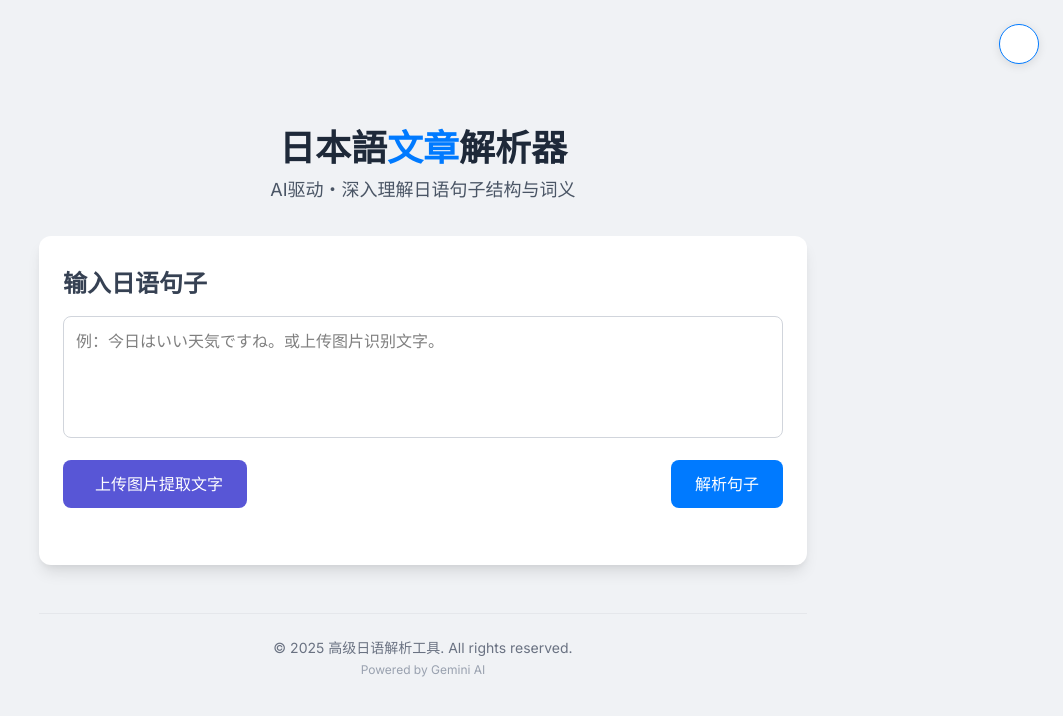
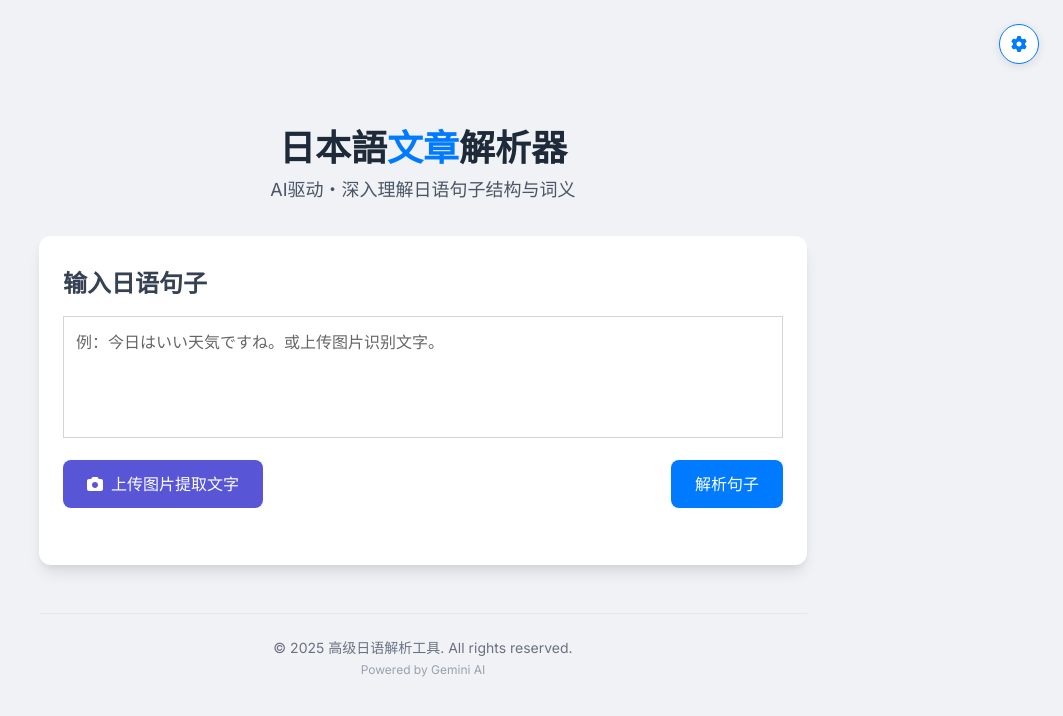
Before and after one commit to walkerwzy/japanese-analyzer, a Next.js app: page / in a window 1280 px wide. Shown: the top 716 px of the page, without its empty margins (217-1280 px from the left). Built offline with nearby package versions, Linux system fonts and the light colour scheme; no server answers.

Commit message:
继续修复safari

```diff
--- a/app/components/InputSection.tsx
+++ b/app/components/InputSection.tsx
@@ -1,7 +1,15 @@
 'use client';
 
-import { useState } from 'react';
+import { useState, useEffect } from 'react';
 import { extractTextFromImage, streamExtractTextFromImage } from '../services/api';
+
+// 添加内联样式
+const placeholderStyle = `
+  #japaneseInput::placeholder {
+    color: rgba(0, 0, 0, 0.4) !important;
+    opacity: 0.6 !important;
+  }
+`;
 
 interface InputSectionProps {
   onAnalyze: (text: string) => void;
@@ -147,16 +155,26 @@
 
   return (
     <div className="premium-card">
+      <style dangerouslySetInnerHTML={{ __html: placeholderStyle }} />
       <h2 className="text-xl sm:text-2xl font-semibold text-gray-700 mb-3 sm:mb-4">输入日语句子</h2>
       <div className="relative">
         <textarea
           id="japaneseInput"
-          className="w-full p-3 border border-gray-300 rounded-lg focus:ring-2 focus:ring-[#007AFF] focus:border-[#007AFF] transition duration-150 ease-in-out resize-none"
+          className="w-full p-3 border border-gray-300 rounded-lg focus:ring-2 focus:ring-[#007AFF] focus:border-[#007AFF] transition duration-150 ease-in-out resize-none japanese-text"
           rows={4}
           placeholder="例：今日はいい天気ですね。或上传图片识别文字。"
           value={inputText}
           onChange={(e) => setInputText(e.target.value)}
-          style={{ fontSize: '16px' }} // 防止移动设备缩放
+          style={{
+            fontSize: '16px', // 防止移动设备缩放
+            WebkitTextFillColor: 'black', // Safari特定修复
+            color: 'black',
+            fontFamily: "'Noto Sans JP', 'Hiragino Sans', 'Hiragino Kaku Gothic ProN', sans-serif"
+          }}
+          autoCapitalize="none"
+          autoComplete="off"
+          autoCorrect="off"
+          spellCheck="false"
         ></textarea>
         {inputText.trim() !== '' && (
           <button
--- a/app/globals.css
+++ b/app/globals.css
@@ -2,6 +2,35 @@
 @tailwind base;
 @tailwind components;
 @tailwind utilities;
+
+/* 重置Safari特定的输入样式 */
+input, textarea {
+  -webkit-appearance: none !important;
+  appearance: none !important;
+  border-radius: 0;
+  -webkit-text-fill-color: currentcolor;
+}
+
+/* 输入框占位符样式 */
+::placeholder {
+  color: rgba(0, 0, 0, 0.4) !important;
+  opacity: 0.6 !important;
+}
+::-webkit-input-placeholder {
+  color: rgba(0, 0, 0, 0.4) !important;
+  opacity: 0.6 !important;
+}
+:-ms-input-placeholder {
+  color: rgba(0, 0, 0, 0.4) !important;
+  opacity: 0.6 !important;
+}
+
+/* 移动端输入框优化 */
+@media (max-width: 640px) {
+  textarea {
+    font-size: 16px !important; /* 防止iOS缩放 */
+  }
+}
 
 :root {
   --background: #ffffff;
@@ -496,11 +525,62 @@
   }
 }
 
-/* 移动端输入框优化 */
-@media (max-width: 640px) {
-  textarea {
-    font-size: 16px !important; /* 防止iOS缩放 */
+/* Safari特定字体修复 */
+@media not all and (min-resolution:.001dpcm) {
+  @supports (-webkit-appearance:none) {
+    textarea, input, .word-token, .ruby-base {
+      font-family: -apple-system, 'Noto Sans JP', 'Hiragino Sans', 'Hiragino Kaku Gothic ProN', 'ヒラギノ角ゴ ProN W3', sans-serif !important;
+      -webkit-font-smoothing: antialiased;
+    }
+
+    /* Safari输入修复 - 关键修复 */
+    textarea, input[type="text"] {
+      -webkit-text-fill-color: #000 !important;
+      opacity: 1 !important;
+      color: #000 !important;
+      -webkit-appearance: none;
+      appearance: none;
+      font-size: 16px !important;
+      font-weight: normal !important;
+      line-height: normal !important;
+      /* 禁用Safari的隐藏输入处理 */
+      background-color: transparent !important;
+    }
   }
+}
+
+/* 日语字体通用兼容设置 */
+textarea,
+input[type="text"],
+.japanese-text,
+#japaneseInput {
+  font-family: 'Noto Sans JP', 'Hiragino Sans', 'Hiragino Kaku Gothic ProN', 'ヒラギノ角ゴ ProN W3', sans-serif;
+  -webkit-font-smoothing: antialiased;
+  color: #000;
+  caret-color: #007AFF; /* 确保光标颜色可见 */
+}
+
+/* Safari专用类 */
+html.safari textarea,
+html.safari input[type="text"] {
+  -webkit-text-fill-color: black !important;
+  color: black !important;
+  opacity: 1 !important;
+}
+
+html.safari textarea::placeholder,
+html.safari input::placeholder {
+  -webkit-text-fill-color: rgba(0, 0, 0, 0.4) !important;
+  color: rgba(0, 0, 0, 0.4) !important;
+  opacity: 0.6 !important;
+}
+
+html.safari #japaneseInput {
+  font-family: -apple-system, 'Noto Sans JP', 'Hiragino Sans', 'Hiragino Kaku Gothic ProN', sans-serif !important;
+  -webkit-font-smoothing: antialiased;
+  -webkit-text-fill-color: black !important;
+  color: black !important;
+  background-color: white !important;
 }
 
 /* 词语详情模态窗口样式 */
--- a/app/layout.tsx
+++ b/app/layout.tsx
@@ -22,11 +22,31 @@
   return (
     <html lang="zh-CN">
       <head>
+        {/* 预连接谷歌字体CDN以提高加载速度 */}
+        <link rel="preconnect" href="https://fonts.googleapis.com" />
+        <link rel="preconnect" href="https://fonts.gstatic.com" crossOrigin="anonymous" />
         {/* 使用CDN直接加载Noto Sans JP字体，避免Vercel构建问题 */}
         <link
           href="https://fonts.googleapis.com/css2?family=Noto+Sans+JP:wght@400;500;700&display=swap"
           rel="stylesheet"
         />
+        {/* Safari输入修复脚本 */}
+        <script dangerouslySetInnerHTML={{ __html: `
+          (function() {
+            var isSafari = /^((?!chrome|android).)*safari/i.test(navigator.userAgent);
+            if (isSafari) {
+              document.documentElement.classList.add('safari');
+              // 修复Safari中的输入问题
+              document.addEventListener('DOMContentLoaded', function() {
+                var inputs = document.querySelectorAll('input, textarea');
+                inputs.forEach(function(input) {
+                  input.style.webkitTextFillColor = 'black';
+                  input.style.opacity = '1';
+                });
+              });
+            }
+          })();
+        `}} />
       </head>
       <body className={`${inter.className} antialiased`}>
         {children}
```
Also changed, not shown: 2 other files (tests, documents, lock files or other folders).
